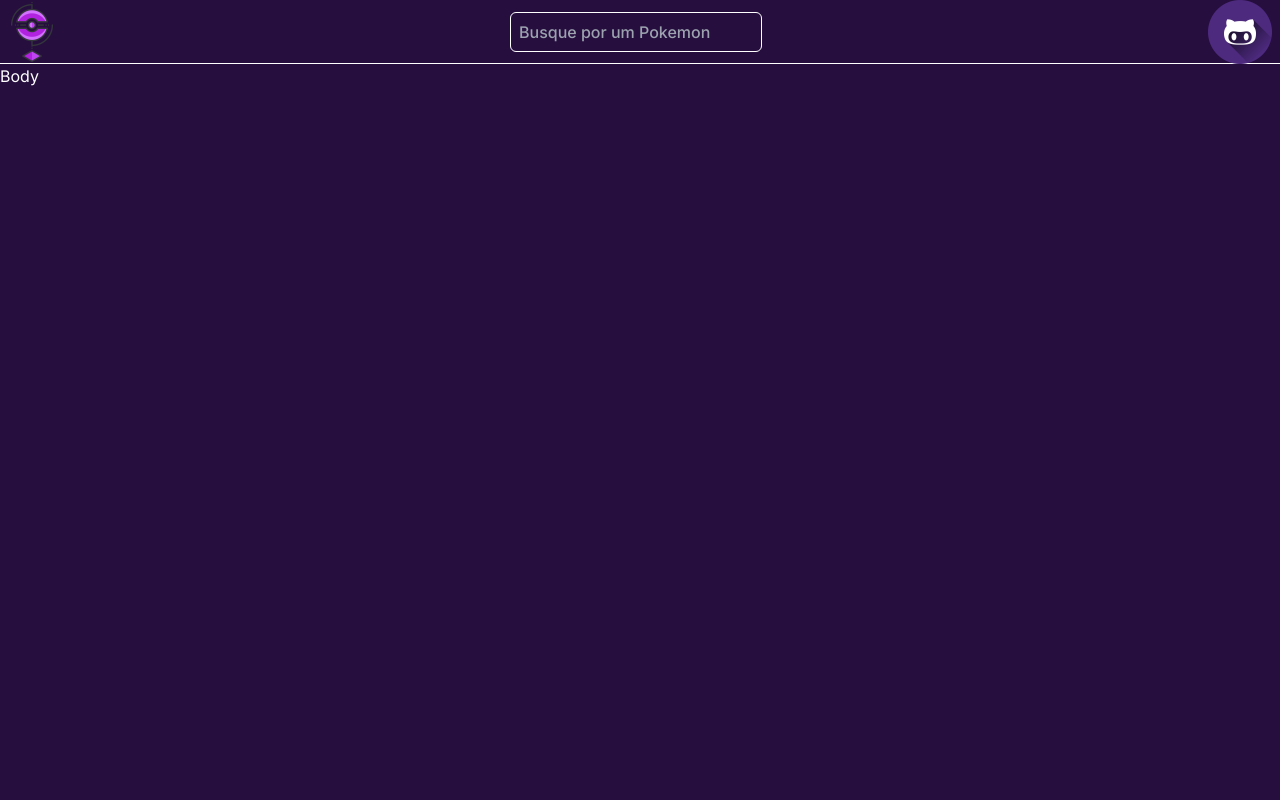
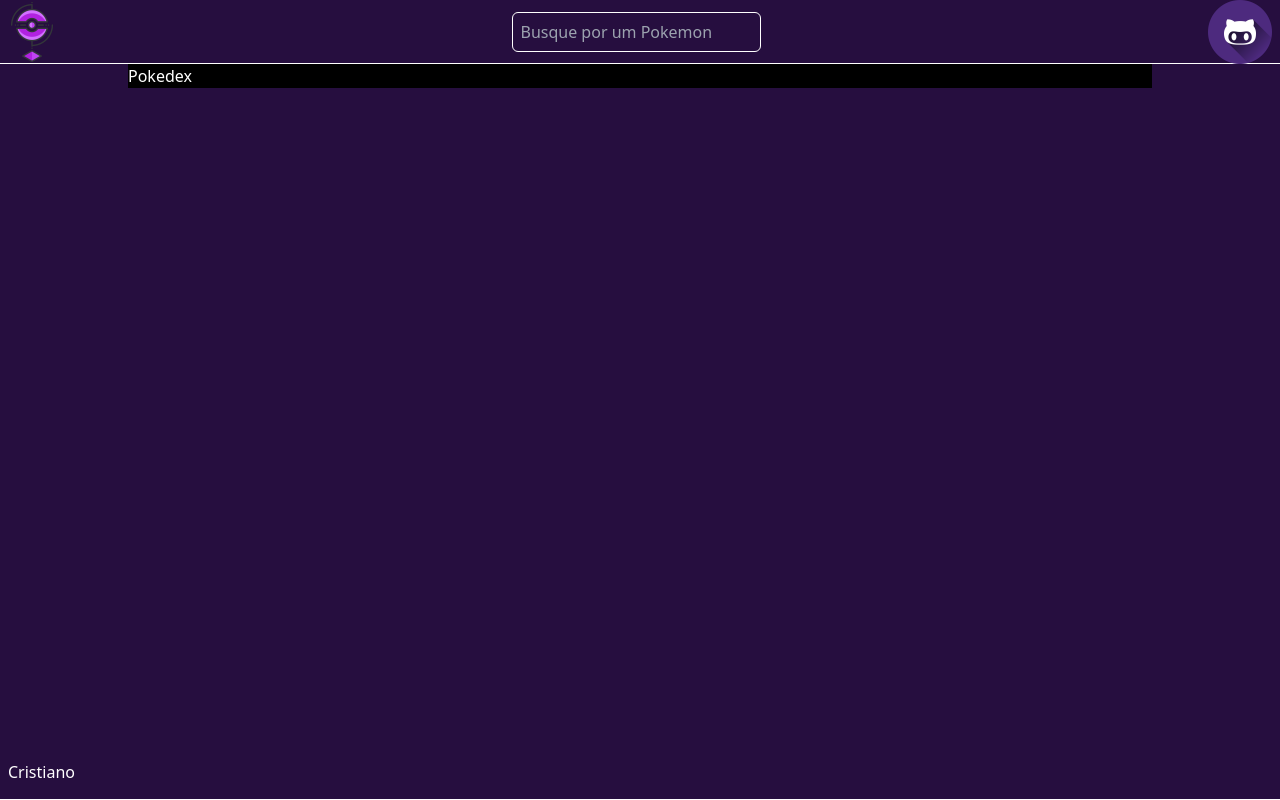
Before and after one commit to iCristianoSQL/poke-search-app-nextjs, a Next.js app: page / in a window 1280 px wide. Built offline with nearby package versions, Linux system fonts and the light colour scheme.

Commit message:
chore: adicionando novos componentes

```diff
--- a/src/app/layout.tsx
+++ b/src/app/layout.tsx
@@ -1,9 +1,8 @@
 import type { Metadata } from "next";
-import { Inter } from "next/font/google";
+import { Header } from "@/components/Header";
+import { Footer } from "@/components/Footer";
 import "./globals.css";
-import { Header } from "@/components/Header";
 
-const inter = Inter({ subsets: ["latin"] });
 
 export const metadata: Metadata = {
   title: "Pokedex",
@@ -17,9 +16,10 @@ export default function RootLayout({
 }>) {
   return (
     <html lang="pt-br">
-      <body className={inter.className}>
-      <Header/>
-      {children}
+      <body className="flex flex-col justify-between">
+        <Header />
+        {children}
+        <Footer />
       </body>
     </html>
   );
--- a/src/app/page.tsx
+++ b/src/app/page.tsx
@@ -2,8 +2,8 @@ import Image from "next/image";
 
 export default function Home() {
   return (
-    <main>
-      <h1>Body</h1>
+    <main className="h-full w-full flex flex-col gap-4 items-center">
+      <section className="bg-black w-4/5">Pokedex</section>
     </main>
   );
 }
```
Also changed, not shown: package.json (+5 -5 lines).
